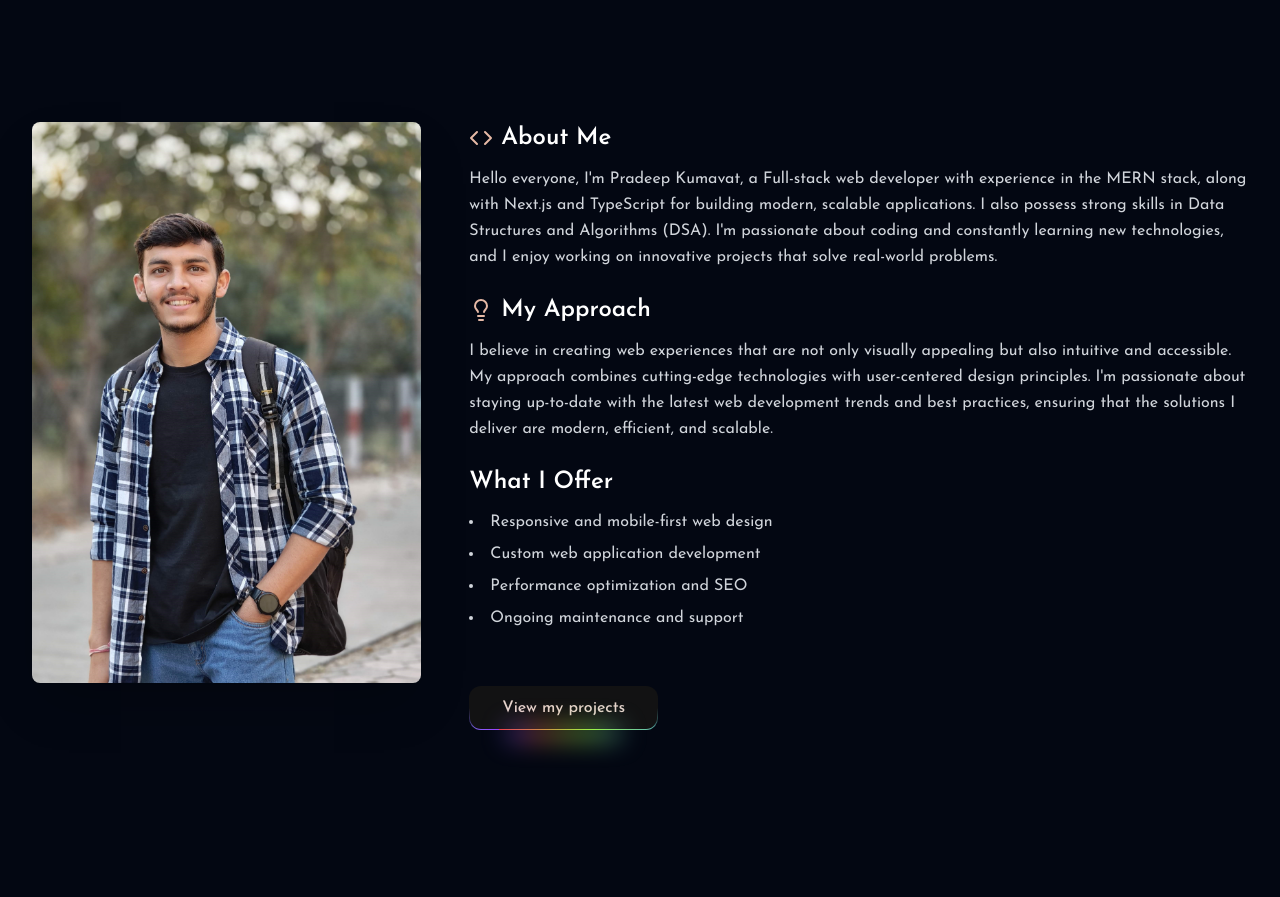
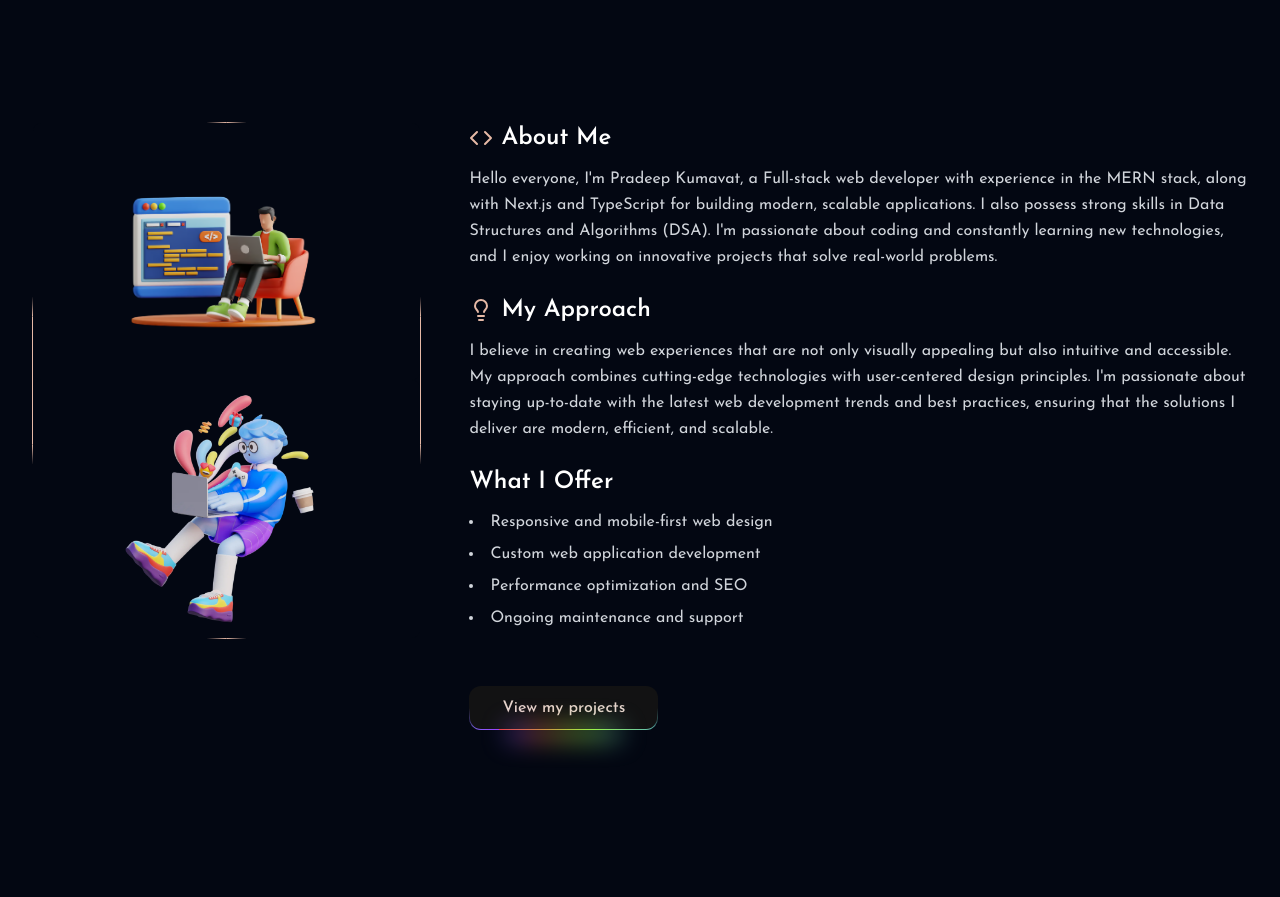
Before and after one commit to pradeep-kumavat/portfolio-me, a Next.js app: page / in a window 1280 px wide. Shown: the part 800-1697 px from the top of the page. Built offline with nearby package versions, Linux system fonts and the light colour scheme.

Commit message:
illus added in about

```diff
--- a/src/components/About/About.tsx
+++ b/src/components/About/About.tsx
@@ -9,13 +9,20 @@ export default function About() {
     <div className="bg-gray-950 min-h-screen text-white py-16">
       <div className="container mx-auto px-4 sm:px-6 lg:px-8">
         <div className="flex flex-col lg:flex-row items-center lg:items-start gap-12">
-          <div className="w-full lg:w-1/3 reveal">
+          <div className="w-full lg:w-1/3 reveal items-center border border-[#E6B9A6] rounded-full">
             <Image
-              src="/images/background-image.jpg"
+              src="/images/about-photo-2.png"
               alt="Pradeep Kumavat"
-              width={500}
-              height={500}
-              className="rounded-lg shadow-2xl w-full h-auto object-cover"
+              width={1000}
+              height={1000}
+              className="rounded-lg w-full h-auto object-cover bg-gray-950"
+            />
+            <Image
+              src="/images/about-photo.png"
+              alt="Pradeep Kumavat"
+              width={1000}
+              height={1000}
+              className="rounded-lg w-full h-auto object-cover bg-gray-950"
             />
           </div>
 
```
Also changed, not shown: public/images/about-photo-2.png (added), public/images/about-photo.png (added).
